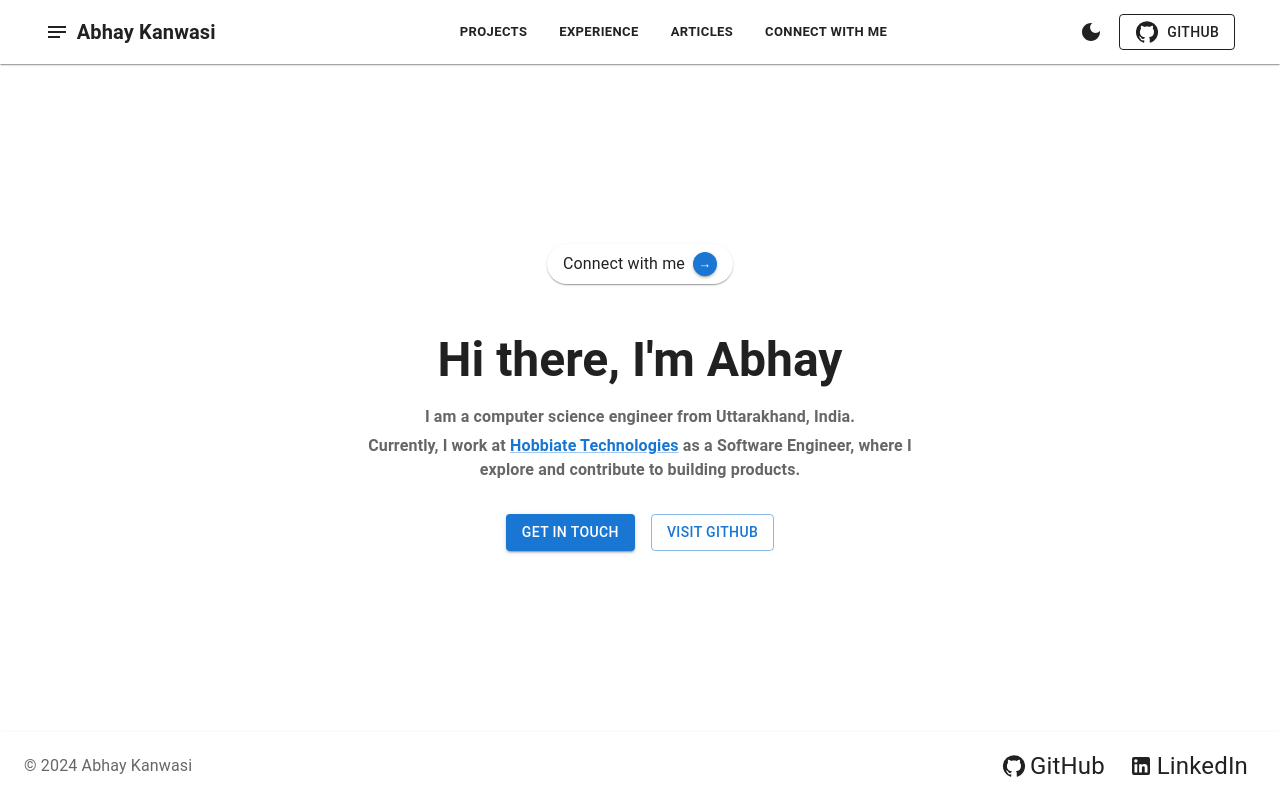
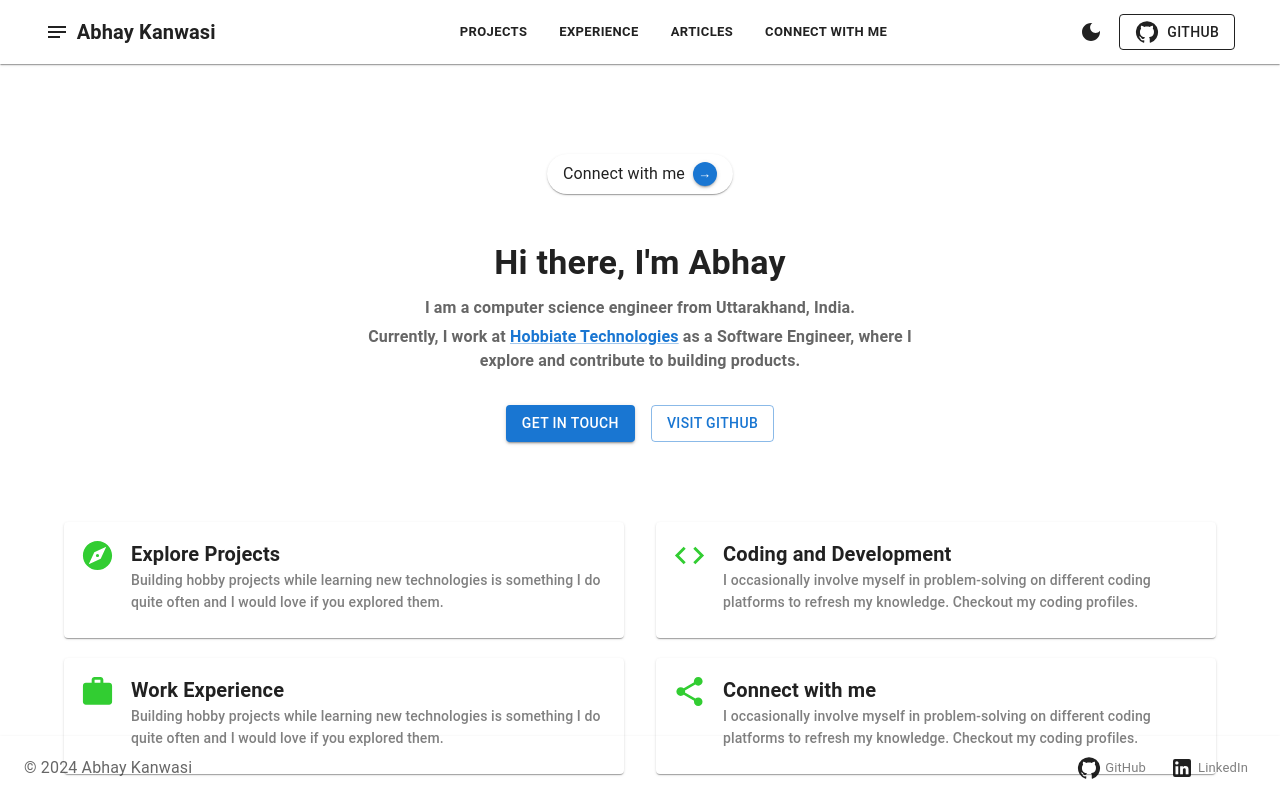
Before and after one commit to Abhay-Kanwasi/Abhay-Kanwasi.github.io, a React (Vite) app in the folder frontend/: page / in a window 1280 px wide. Built offline with nearby package versions, Linux system fonts and the light colour scheme.

Commit message:
Changes:
1. Cards added for :
     Explore Projects
     Coding and Development
     Experiance
     Connect with me

2. Updated CSS for better adjustments during screen size change and for components to be in right place

```diff
--- a/frontend/src/App.tsx
+++ b/frontend/src/App.tsx
@@ -3,6 +3,8 @@ import { Provider } from 'react-redux';
 import { store, persistor } from './store/store';
 import { PersistGate } from 'redux-persist/integration/react';
 import ThemeContextProvider from './themeprovider/ThemeContent';
+import '@fontsource/anton';
+
 function App() {
   return (
     <Provider store={store}>
--- /dev/null
+++ b/frontend/src/components/cardComponent/Card_Component.tsx
@@ -0,0 +1,28 @@
+import React from 'react';
+import { Box, Card, CardContent, Typography } from '@mui/material';
+
+interface CardProps {
+    logo: React.ReactNode;
+    heading: string;
+    description: string;
+}
+
+const CardComponent: React.FC<CardProps> = ({ logo, heading, description }) => {
+    return (
+        <Card>
+            <CardContent>
+                <Box display="flex" alignItems="flex-start">
+                    <Box mr={2} display="flex" alignItems="center">
+                    {logo}
+                    </Box>
+                    <Box>
+                    <Typography variant="h6" fontWeight={'bold'}>{heading}</Typography>
+                    <Typography variant="subtitle2" color={'grey'}>{description}</Typography>
+                    </Box>
+                </Box>
+            </CardContent>
+        </Card>
+    );
+};
+
+export default CardComponent;
--- /dev/null
+++ b/frontend/src/components/cardComponent/Profile_Card.tsx
@@ -0,0 +1,66 @@
+import { Grid, Container } from '@mui/material';
+import CardComponent from './Card_Component';
+import ExploreIcon from '@mui/icons-material/Explore';
+import CodeIcon from '@mui/icons-material/Code';
+import WorkIcon from '@mui/icons-material/Work';
+import ShareIcon from '@mui/icons-material/Share';
+import "./style.css";
+
+const Profile_Cards = () => {
+  return (
+    <>
+      <Container maxWidth="lg" sx={{ display: 'flex', justifyContent: 'center' }}>
+        <Grid container spacing={4}>
+          {/* First Grid */}
+          <Grid item xs={12} sm={6}>
+            <div >
+              <CardComponent
+                logo={<ExploreIcon fontSize='large' sx={{color: 'limegreen'}}/>}
+                heading="Explore Projects"
+                description="Building hobby projects while learning new technologies is something I do quite often and I would love if you explored them."
+              />
+            </div>
+          </Grid>
+
+          {/* Second Grid */}
+          <Grid item xs={12} sm={6}>
+            <div >
+              <CardComponent
+                logo={<CodeIcon fontSize='large' sx={{color: 'limegreen'}}/>}
+                heading="Coding and Development"
+                description="I occasionally involve myself in problem-solving on different coding platforms to refresh my knowledge. Checkout my coding profiles."
+              />
+            </div>
+          </Grid>
+        </Grid>
+      </Container>
+      <Container maxWidth="lg" sx={{ display: 'flex', justifyContent: 'center', paddingTop: '20px' }}>
+        <Grid container spacing={4}>
+          {/* First Grid */}
+          <Grid item xs={12} sm={6}>
+            <div >
+              <CardComponent
+                logo={<WorkIcon fontSize='large' sx={{color: 'limegreen'}}/>}
+                heading="Work Experience"
+                description="Building hobby projects while learning new technologies is something I do quite often and I would love if you explored them."
+              />
+            </div>
+          </Grid>
+
+          {/* Second Grid */}
+          <Grid item xs={12} sm={6}>
+            <div >
+              <CardComponent
+                logo={<ShareIcon fontSize='large' sx={{color: 'limegreen'}}/>}
+                heading="Connect with me"
+                description="I occasionally involve myself in problem-solving on different coding platforms to refresh my knowledge. Checkout my coding profiles."
+              />
+            </div>
+          </Grid>
+        </Grid>
+      </Container>
+    </>
+  );
+};
+
+export default Profile_Cards;
--- /dev/null
+++ b/frontend/src/components/cardComponent/style.css
@@ -0,0 +1,10 @@
+.card {
+    display: flex;
+    flex-direction: row;
+    margin-bottom: 20px;
+}
+
+.logo {
+    min-width: 100px;
+    margin-right: 20px;
+}
--- a/frontend/src/components/footer/style.css
+++ b/frontend/src/components/footer/style.css
@@ -7,7 +7,7 @@
 }
 
 .footer-text {
-  font-size: 0.9rem;
+  font-size: 0.7rem;
 }
 
 .footer-icons {
@@ -16,7 +16,7 @@
 }
 
 .footer-icon {
-  font-size: 0.8rem;
+  font-size: 0.2rem;
   padding: 6px;
   display: flex;
   align-items: center;
@@ -24,6 +24,8 @@
 
 .footer-icon .icon-text {
   margin-left: 4px;
+  font-size: small;
+  color: grey;
 }
 
 @media (max-width: 600px) {
--- a/frontend/src/components/profile/Profile.tsx
+++ b/frontend/src/components/profile/Profile.tsx
@@ -1,8 +1,15 @@
 import { Box, Button, Typography, Link, Container, Paper } from '@mui/material';
+import Profile_Cards from '../cardComponent/Profile_Card';
+import "./style.css"
 
-const Profile = () => {
+interface ProfileProps {
+    onClickGetInTouch: () => void;
+}
+
+const Profile: React.FC<ProfileProps> = ({onClickGetInTouch}) => {
     return (
-        <Container maxWidth="sm" sx={{paddingTop: '100px'}}>
+        <>
+        <Container maxWidth="sm" sx={{paddingTop: '10px'}}>
             <Box display="flex" flexDirection="column" alignItems="center" justifyContent="center" textAlign="center" my={10}>
                 <Box display="flex" alignItems="center" justifyContent="center" mb={2}>
                     <Paper
@@ -35,7 +42,7 @@ const Profile = () => {
                     </Paper>
                 </Box>
                 <Box sx={{ textAlign: 'center', mt: 4 }}>
-                    <Typography variant="h3" fontWeight="bold" gutterBottom>
+                    <Typography variant="h4" fontWeight="bold" gutterBottom>
                         Hi there, I'm Abhay
                     </Typography>
                     <Box sx={{ textAlign: 'center' }}>
@@ -50,10 +57,8 @@ const Profile = () => {
                             as a Software Engineer, where I explore and contribute to building products.
                         </Typography>
                     </Box>
-
-
                     <Box mt={4}>
-                        <Button variant="contained" color="primary" sx={{ mr: 2 }}>
+                        <Button variant="contained" color="primary" sx={{ mr: 2 }} onClick={onClickGetInTouch}>
                             Get in touch
                         </Button>
                         <Button variant="outlined" href="https://github.com/Abhay-Kanwasi" target="_blank" rel="noopener noreferrer">
@@ -63,6 +68,8 @@ const Profile = () => {
                 </Box>
             </Box>
         </Container>
+        <Profile_Cards />
+        </>
     );
 };
 
--- a/frontend/src/components/projects/Projects.tsx
+++ /dev/null
@@ -1,9 +0,0 @@
-import React from 'react'
-
-const Projects = () => {
-  return (
-    <div>Projects</div>
-  )
-}
-
-export default Projects
--- a/frontend/src/main.tsx
+++ b/frontend/src/main.tsx
@@ -3,6 +3,7 @@ import ReactDOM from 'react-dom/client'
 import App from './App.tsx'
 import './index.css'
 import { BrowserRouter } from "react-router-dom"
+
 
 ReactDOM.createRoot(document.getElementById('root')!).render(
   <BrowserRouter>
--- a/frontend/src/pages/dashboard/Dashboard.tsx
+++ b/frontend/src/pages/dashboard/Dashboard.tsx
@@ -6,7 +6,7 @@ import Profile from "../../components/profile/Profile";
 import Connect_with_me from "../connect with me/Connect_with_me";
 import Articles from "../articles/Articles";
 import Experience from "../experience/Experience";
-import Projects from "../../components/projects/Projects";
+import Projects from "../projects/Projects";
 
 const Dashboard = () => {
   const [activeSection, setActiveSection] = useState<string>("profile");
@@ -27,7 +27,7 @@ const Dashboard = () => {
         onShowProfile={handleShowProfile}
       />
       <Box flexGrow={1}>
-        {activeSection === "profile" && <Profile />}
+        {activeSection === "profile" && <Profile onClickGetInTouch={handleConnectWithMe}/>}
         {activeSection === "projects" && <Projects />}
         {activeSection === "experience" && <Experience />}
         {activeSection === "articles" && <Articles />}
--- a/frontend/src/pages/projects/Projects.tsx
+++ b/frontend/src/pages/projects/Projects.tsx
@@ -1,5 +1,3 @@
-import React from 'react'
-
 const Projects = () => {
   return (
     <div>Projects</div>
```
Also changed, not shown: frontend/src/components/profile/style.css (line endings or trailing spaces), 1 other file (tests, documents, lock files or other folders).
